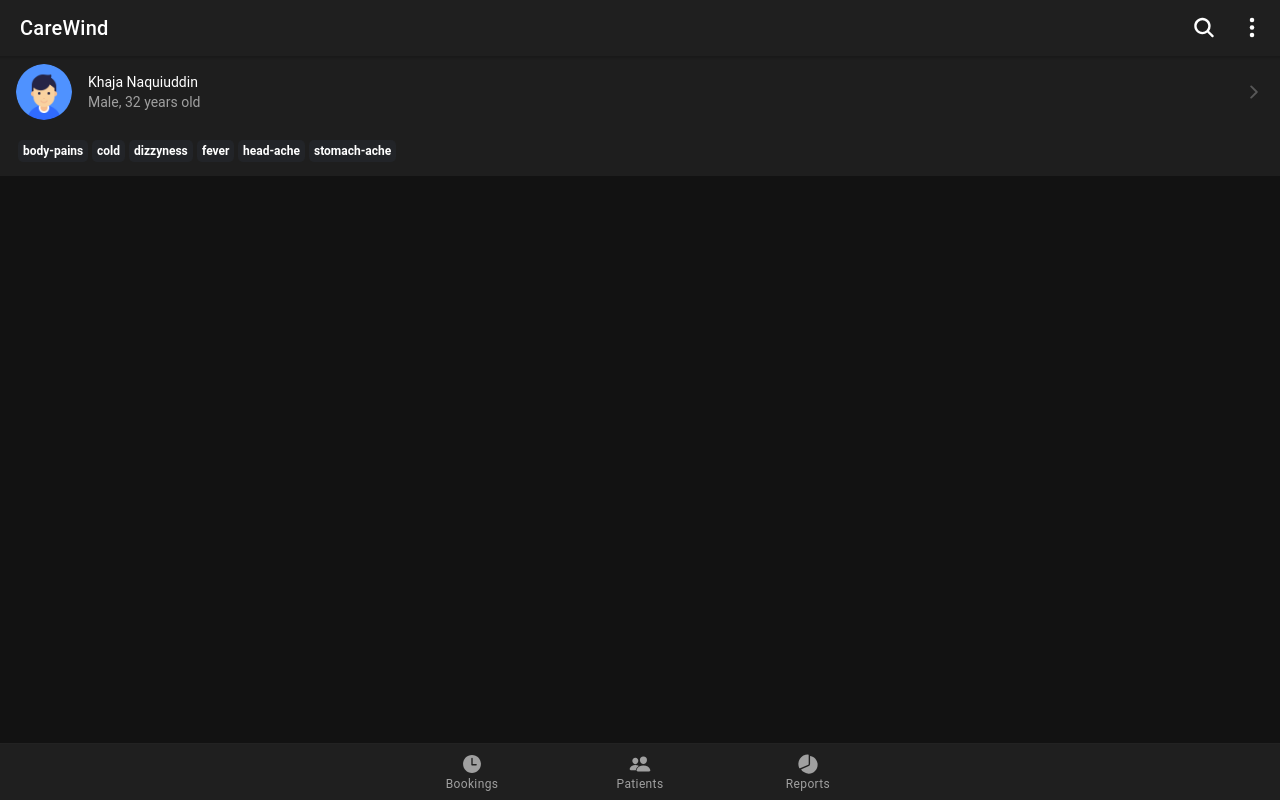
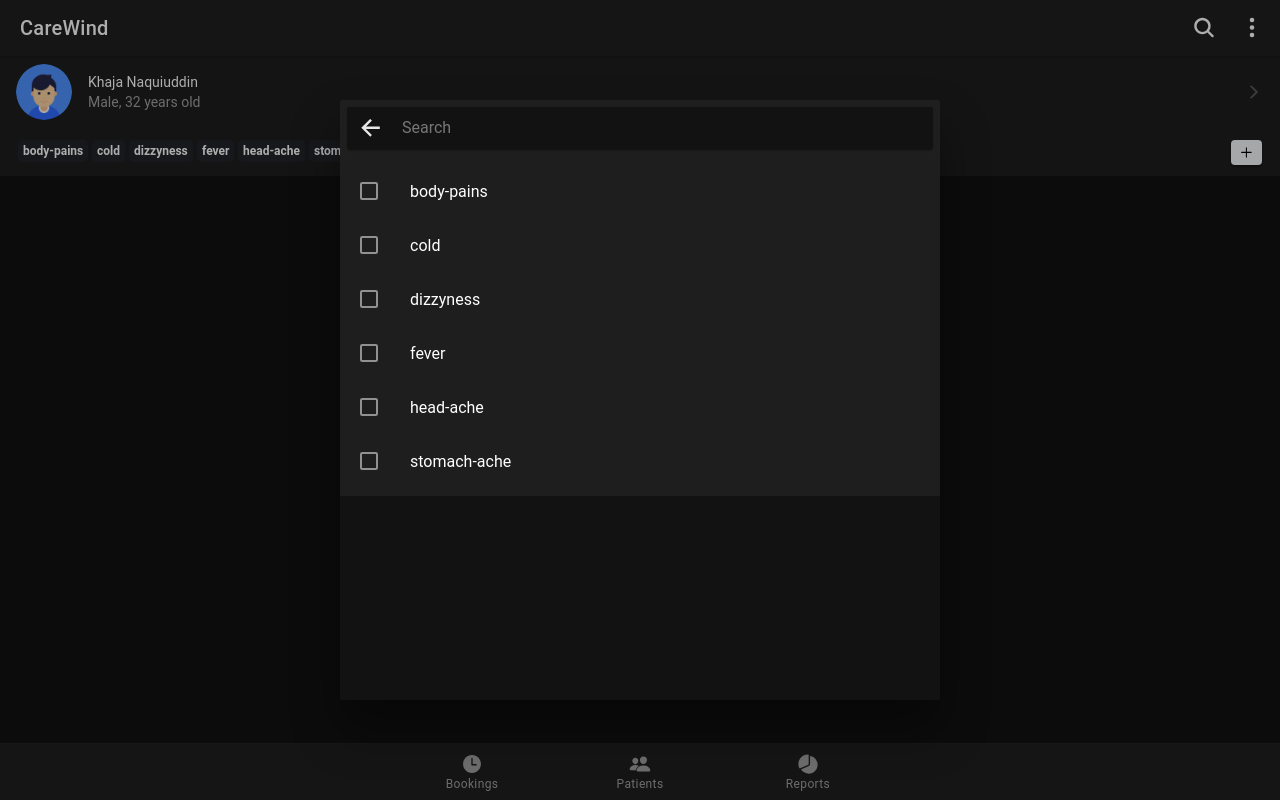
Before and after one commit to zafar26/carewind, a React (Create React App) app: page /booking in a window 1280 px wide. Built offline with nearby package versions, Linux system fonts and the light colour scheme.

Commit message:
add SymptomsModal

```diff
--- a/src/components/patientAbstract/index.tsx
+++ b/src/components/patientAbstract/index.tsx
@@ -10,7 +10,7 @@
 }
 
 
-/* this component should be wrapped in IonItem which is further wrapped by IonCard */
+/* this component should be wrapped in IonItem, and further can be wrapped by IonCard if needed.*/
 
 const PatientAbstract: React.FC<PatientAbstractProps> = (props) => {
 
--- a/src/components/singleBookingItem/index.tsx
+++ b/src/components/singleBookingItem/index.tsx
@@ -1,7 +1,8 @@
-import React, { Fragment } from 'react';
-import { IonItem } from '@ionic/react';
+import React from 'react';
+import { IonItem, IonButton, IonIcon } from '@ionic/react';
 import PatientAbstract from '../patientAbstract';
 import SymptomsContainer from '../symptomsContainer';
+import { add } from 'ionicons/icons';
 
 interface SingleBookingItemProps {
     name: string;
@@ -16,12 +17,16 @@
     const { name, gender, age, pic, symptoms } = props;
 
     return (
-        <Fragment>
+        <>
             <IonItem detail={true} lines="none">
                 <PatientAbstract patientName={name} patientGender={gender} patientAge={age} patientPic={pic} />
             </IonItem>
-            <SymptomsContainer symptomsArray={symptoms} />
-        </Fragment >
+            <IonItem lines="none">
+                <SymptomsContainer symptomsArray={symptoms} />
+                <IonButton slot="end" color="dark" onClick={() => {}}><IonIcon icon={add} /></IonButton>
+            </IonItem>
+
+        </>
     )
 };
 
--- a/src/components/symptomsContainer/index.tsx
+++ b/src/components/symptomsContainer/index.tsx
@@ -1,10 +1,13 @@
 import React from 'react';
-import { IonBadge, IonItem, IonItemSliding } from '@ionic/react';
+import { IonBadge, IonItemSliding } from '@ionic/react';
 import './index.scss'
 
 interface symptomsContainerProps {
     symptomsArray: Array<string>;
 };
+
+
+/* this component should be wrapped in IonItem */
 
 const SymptomsContainer: React.FC<symptomsContainerProps> = (props) => {
 
@@ -15,11 +18,9 @@
     ));
 
     return (
-        <IonItem lines="none">
-            <IonItemSliding>
-                {symptoms}
-            </IonItemSliding>
-        </IonItem>
+        <IonItemSliding>
+            {symptoms}
+        </IonItemSliding>
     );
 };
 
--- /dev/null
+++ b/src/components/symptomsModal/index.tsx
@@ -0,0 +1,49 @@
+import React, { useState } from 'react';
+import { IonModal, IonToolbar, IonList, IonItem, IonSearchbar, IonLabel, IonCheckbox, IonContent } from '@ionic/react';
+
+interface SymptomsModalProps {
+    showSymptomsModal: boolean;
+    symptomsArray: string[];
+    debounce: number;
+};
+
+const SymptomsModal: React.FC<SymptomsModalProps> = (props) => {
+
+    const { showSymptomsModal, symptomsArray, debounce } = props;
+
+    const [showModal, setShowModal] = useState(showSymptomsModal);
+    const [searchText, setSearchText] = useState("");
+
+    let symptoms = symptomsArray.map((value, key) => {
+        let display = 'none'
+        if (value.toString().toLowerCase().indexOf(searchText.toLowerCase()) > -1) { display = 'block' }
+        return (
+            <IonItem key={key} style={{ "display": `${display}` }} lines="none">
+                <IonCheckbox slot="start" value={`${value}`} name={`${value}`} onIonChange={e => e.detail.checked!} />
+                <IonLabel>{`${value}`}</IonLabel>
+            </IonItem>
+        )
+    });
+
+    return (
+        <IonModal isOpen={showModal} backdropDismiss={false}>
+            <IonToolbar>
+                <IonSearchbar
+                    debounce={debounce}
+                    onIonChange={e => setSearchText(e.detail.value!)}
+                    showCancelButton="always"
+                    onIonCancel={() => setShowModal(false)}
+                    value={searchText}
+                />
+            </IonToolbar>
+            <IonContent>
+                <IonList>
+                    {symptoms}
+                </IonList>
+            </IonContent>
+
+        </IonModal>
+    );
+};
+
+export default SymptomsModal;
--- a/src/data/patients.tsx
+++ b/src/data/patients.tsx
@@ -9,7 +9,7 @@
 };
 
 export const Patients: Patient[] = [
-    { name: "Khaja Naquiuddin", gender: "Male", age: 32, dateTime: "2020-10-01 3:30:00", statusValue: "done", pic: "/assets/images/avatar.png", symptoms: ["fever", "head-ache", "body-pains", "stomach-ache", "cold", "dizzyness"] },
+    { name: "Khaja Naquiuddin", gender: "Male", age: 32, dateTime: "2020-10-01 3:30:00", statusValue: "upcoming", pic: "/assets/images/avatar.png", symptoms: ["fever", "head-ache", "body-pains", "stomach-ache", "cold", "dizzyness"] },
     { name: "Mohammed Zafar", gender: "Male", age: 22, dateTime: "2020-10-01 3:30:00", statusValue: "done", pic: "/assets/images/avatar.png", symptoms: ["fever", "head-ache", "body-pains", "stomach-ache", "cold", "dizzyness"] },
     { name: "M.A Mudassir", gender: "Male", age: 22, dateTime: "2020-10-01 3:30:00", statusValue: "done", pic: "/assets/images/avatar.png", symptoms: ["fever", "head-ache", "body-pains", "stomach-ache", "cold", "dizzyness"] },
     { name: "Khaja Naquiuddin", gender: "Male", age: 32, dateTime: "2020-10-01 3:30:00", statusValue: "cancelled", pic: "/assets/images/avatar.png", symptoms: ["fever", "head-ache", "body-pains", "stomach-ache", "cold", "dizzyness"] },
--- a/src/pages/singleBooking/index.tsx
+++ b/src/pages/singleBooking/index.tsx
@@ -2,11 +2,17 @@
 import Layout from '../../containers/layout';
 import { Patients } from '../../data/patients';
 import SingleBookingItem from '../../components/singleBookingItem';
+import SymptomsModal from '../../components/symptomsModal';
 
-function singleBooking() {
+const singleBooking: React.FC = (props) => {
+    let showSymptomsModal = true
+
     return (
         <Layout>
             <SingleBookingItem name={Patients[0].name} gender={Patients[0].gender} age={Patients[0].age} pic={Patients[0].pic} symptoms={Patients[0].symptoms} />
+            {showSymptomsModal &&
+                <SymptomsModal showSymptomsModal={showSymptomsModal} symptomsArray={Patients[0].symptoms} debounce={500} />
+            }
         </Layout>
     )
 };
```
Also changed, not shown: src/components/symptomsModal/index.scss (added).
